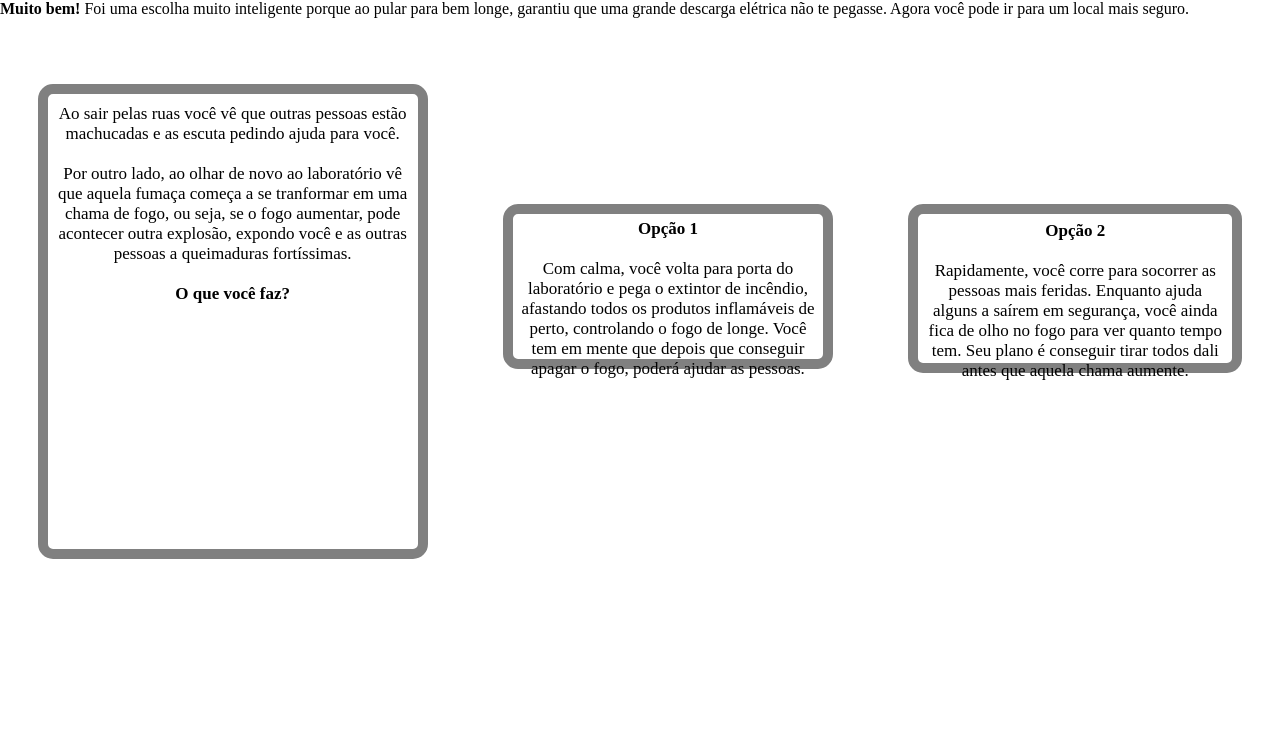
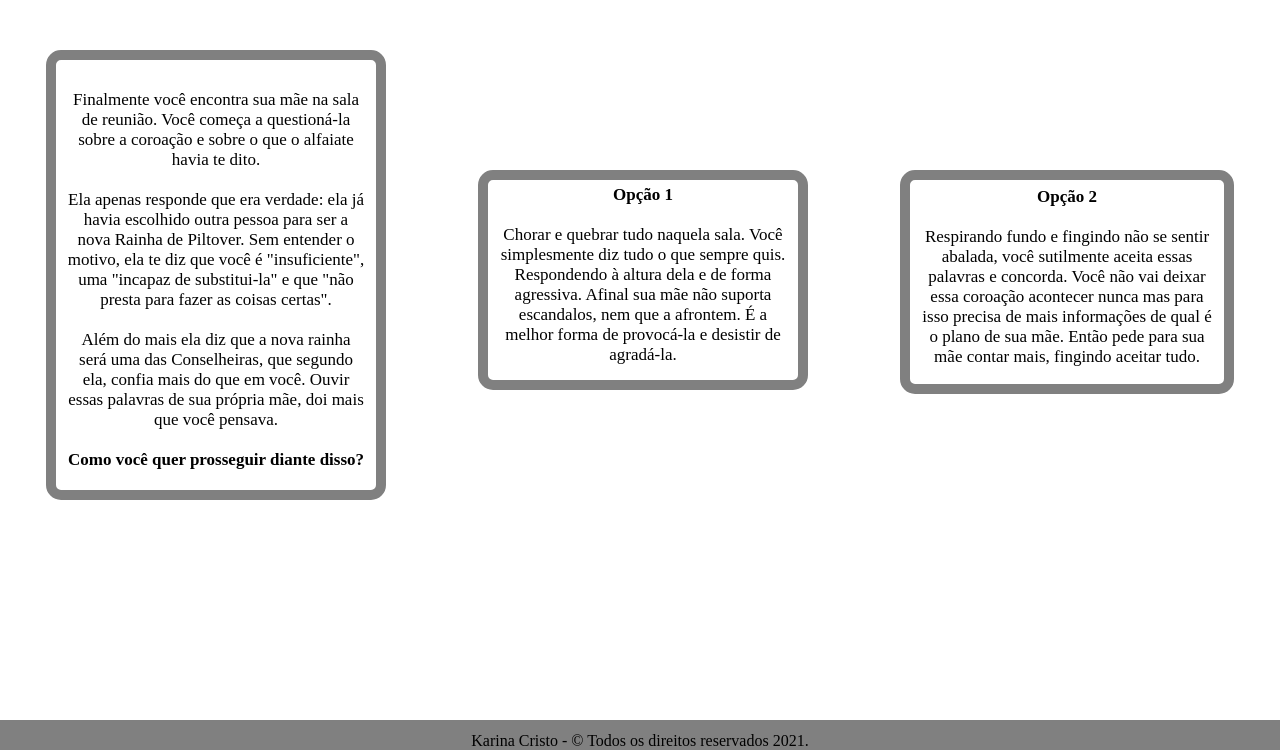
Before and after one commit to karinacristo/projetoFinalDeModulo1, a plain HTML site: page Mel/faseDois.html in a window 1280 px wide. Shown: the part 50-800 px from the top of the page. Drawn offline with Linux system fonts and the light colour scheme; files that its build step writes are made by us from their sources.

Commit message:
Conclusão das fases de Mel.

```diff
--- a/Vander/faseDois.css
+++ b/Mel/faseDois.css
@@ -41,14 +41,14 @@ body {
 }
 
 .introducao{
-    width: 350px;
+    width: 300px;
     text-align: center;
     font-size: 17px;
     background: white;
     padding: 10px;
     border: 10px solid gray;
     border-radius: 15px;
-    height: 435px;
+    height: 410px;
     margin-top: 50px;
 }
 
@@ -62,7 +62,7 @@ body {
     padding: 5px;
     border: 10px solid gray;
     border-radius: 15px;
-    height: 135px;
+    height: 190px;
 }
 
 .opcaoDois{
@@ -75,7 +75,7 @@ body {
     padding: 7px;
     border: 10px solid gray;
     border-radius: 15px;
-    height: 135px;
+    height: 190px;
 }
 
 footer {
--- a/Mel/faseDois.html
+++ b/Mel/faseDois.html
@@ -10,34 +10,39 @@
 <body>
     <header class="cabecalho">
         <div class= "inicio">
-            <h1 class="titulo"><strong>A Central de Piltover</h1></strong>
+            <h1 class="titulo"><strong>Verdades Ocultas</h1></strong>
+            <p><strong><a class="recomecar" href="http://127.0.0.1:5500/index.html">RECOMEÇAR</a></strong></p>
         </div>
     </header>
-    <main class="menu">
-        <p><strong>Muito bem!</strong> Foi uma escolha muito inteligente porque ao pular para bem longe,
-        garantiu que uma grande descarga elétrica não te pegasse. Agora você pode ir para um local mais seguro.
-        </p>
-    </main>
-    <div class="menu-introdutorio">
+    <main class="menu-introdutorio">
         <p class="introducao">
-            Ao sair pelas ruas você vê que outras pessoas estão machucadas e as escuta pedindo ajuda para você.<br>
-            <br>Por outro lado, ao olhar de novo ao laboratório vê que aquela fumaça começa a se tranformar em uma chama de fogo, ou seja,
-            se o fogo aumentar, pode acontecer outra explosão, expondo você e as outras pessoas a queimaduras fortíssimas.<br>
-            <br><strong>O que você faz?</strong>
+            <br>Finalmente você encontra sua mãe na sala de reunião. Você começa a questioná-la sobre a coroação
+            e sobre o que o alfaiate havia te dito.<br>
+            <br>Ela apenas responde que era verdade: ela já havia escolhido outra pessoa para ser a nova Rainha de
+            Piltover. Sem entender o motivo, ela te diz que você é "insuficiente", uma "incapaz de substitui-la" e
+            que "não presta para fazer as coisas certas".<br>
+            <br>Além do mais ela diz que a nova rainha será uma das
+            Conselheiras, que segundo ela, confia mais do que em você. Ouvir essas palavras de sua própria mãe,
+            doi mais que você pensava.<br>
+            <br><strong>Como você quer prosseguir diante disso?</strong>
             </p>
             <p class="opcaoUm">
                 <strong>Opção 1</strong><br>
-            <br>Com calma, você volta para porta do laboratório e pega o extintor de incêndio, afastando todos os produtos
-            inflamáveis de perto, controlando o fogo de longe. Você tem em mente que depois que conseguir apagar o fogo,
-            poderá ajudar as pessoas.
+                <br>Chorar e quebrar tudo naquela sala. Você simplesmente diz tudo o que sempre quis. Respondendo
+                à altura dela e de forma agressiva. Afinal sua mãe não suporta escandalos, nem que a afrontem. É
+                a melhor forma de provocá-la e desistir de agradá-la.
             </p>
             <p class="opcaoDois">
                 <strong>Opção 2</strong><br>
-            <br>Rapidamente, você corre para socorrer as pessoas mais feridas. Enquanto ajuda alguns a saírem em segurança,
-            você ainda fica de olho no fogo para ver quanto tempo tem. Seu plano é conseguir tirar todos dali antes que
-            aquela chama aumente.
+                <br>Respirando fundo e fingindo não se sentir abalada, você sutilmente aceita essas palavras e
+                concorda. Você não vai deixar essa coroação acontecer nunca mas para isso precisa de mais
+                informações de qual é o plano de sua mãe. Então pede para sua mãe contar mais, fingindo aceitar tudo.
             </p>
+    <script src=""></script>
+</body>
+<footer class="rodape">
+    <div class="rodape-container">
+        <p>Karina Cristo - © Todos os direitos reservados 2021.</p>
     </div>
-    <script src="./scriptFaseDois.js"></script>
-</body>
+</footer>
 </html>
```
Also changed, not shown: Mel/faseUm.html (+3 -3 lines). Lines whose indentation alone changed are shown as unchanged.
